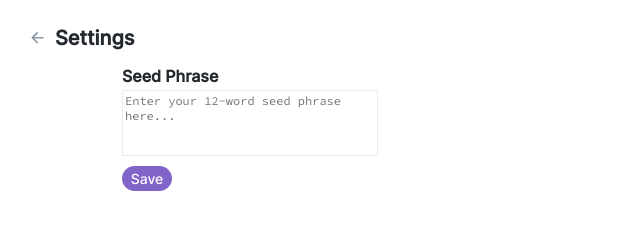
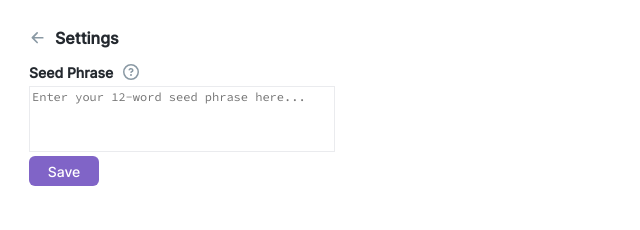
Before and after one commit to zachterrell57/menucaster, an Electron app: page settings.html in a window 1280 px wide. Shown: the whole page, without its empty margins (0-640 px from the left). Drawn offline with Linux system fonts and the light colour scheme.

Commit message:
maybe this worked

```diff
--- a/data.js
+++ b/data.js
@@ -1,11 +1,4 @@
 const { ethers } = require("ethers");
-
-document
-  .getElementById("seed-phrase-button")
-  .addEventListener("click", setSeedPhrase);
-
-let text = document.getElementById("mnemonic-textarea");
-text.value = localStorage.getItem("seedPhrase");
 
 function getPkeyFromMnemonic(mnemonic) {
   const hdNode = ethers.utils.HDNode.fromMnemonic(mnemonic).derivePath(
@@ -14,6 +7,10 @@ function getPkeyFromMnemonic(mnemonic) {
 
   return hdNode.privateKey;
 }
+
+document
+  .getElementById("seed-phrase-button")
+  .addEventListener("click", setSeedPhrase);
 
 function setSeedPhrase() {
   let textarea = document.getElementById("mnemonic-textarea");
@@ -42,3 +39,9 @@ function setSeedPhrase() {
   }
   localStorage.setItem("privateKey", pkey);
 }
+
+document.getElementById("seed-phrase-info").addEventListener("click", () => {
+  alert(
+    "The 12-word recovery phrase associated with your Farcaster Ethereum address and username. Use this to sign in to Menucaster. Your seed phrase is only stored locally, and is not sent to any server."
+  );
+});
--- a/settings.html
+++ b/settings.html
@@ -39,14 +39,36 @@
       </div>
       <div class="items">
         <div class="seed-phrase-input">
-          <h2 class="section-title">Seed Phrase</h2>
+          <div class="section-header">
+            <h2 class="section-title">Seed Phrase</h2>
+            <button
+              type="button"
+              class="seed-phrase-info"
+              id="seed-phrase-info"
+            >
+              <svg
+                aria-hidden="true"
+                role="img"
+                class="octicon octicon-question"
+                viewBox="0 0 16 16"
+                width="16"
+                height="16"
+                fill="currentColor"
+              >
+                <path
+                  fill-rule="evenodd"
+                  d="M8 1.5a6.5 6.5 0 100 13 6.5 6.5 0 000-13zM0 8a8 8 0 1116 0A8 8 0 010 8zm9 3a1 1 0 11-2 0 1 1 0 012 0zM6.92 6.085c.081-.16.19-.299.34-.398.145-.097.371-.187.74-.187.28 0 .553.087.738.225A.613.613 0 019 6.25c0 .177-.04.264-.077.318a.956.956 0 01-.277.245c-.076.051-.158.1-.258.161l-.007.004a7.728 7.728 0 00-.313.195 2.416 2.416 0 00-.692.661.75.75 0 001.248.832.956.956 0 01.276-.245 6.3 6.3 0 01.26-.16l.006-.004c.093-.057.204-.123.313-.195.222-.149.487-.355.692-.662.214-.32.329-.702.329-1.15 0-.76-.36-1.348-.863-1.725A2.76 2.76 0 008 4c-.631 0-1.155.16-1.572.438-.413.276-.68.638-.849.977a.75.75 0 101.342.67z"
+                ></path>
+              </svg>
+            </button>
+          </div>
           <textarea
             class="mnemonic-textarea"
             id="mnemonic-textarea"
             placeholder="Enter your 12-word seed phrase here..."
           ></textarea>
           <div class="bottom-area">
-            <button type="button" id="seed-phrase-button">
+            <button type="button" class="button" id="seed-phrase-button">
               <span class="seed-phrase-button-text">Save</span>
             </button>
             <div class="confirmation-message">
--- a/styles.css
+++ b/styles.css
@@ -45,18 +45,18 @@ body {
   border: solid 1px #edefef;
 }
 
-.cast-button {
+.button {
   width: 70px;
   height: 30px;
   border-radius: 6px;
-  margin-right: 45px;
+  margin-right: 25px;
   font-family: "Inter-Medium";
   color: white;
   background-color: #8064c7;
   border: none;
 }
 
-.cast-button:hover {
+.button:hover {
   cursor: pointer;
   background-color: #6944ba;
 }
@@ -107,17 +107,17 @@ body {
 /* Settings page */
 
 .title-area {
-  width: 100%;
   height: 50px;
   display: flex;
   align-items: center;
   flex-direction: row;
   align-items: center;
+  padding-left: 25px;
 }
 
 .title {
   font-family: "Inter-Medium";
-  font-size: 20px;
+  font-size: 16px;
   color: #24292f;
   margin-top: 25px;
   margin-bottom: 0px;
@@ -128,8 +128,7 @@ body {
   background-color: transparent;
   border: none;
   border-radius: 9999px;
-  padding: 0.25rem 0.25rem 0.25rem 0.25rem;
-  margin-left: 25px;
+  padding: 0.25rem;
   margin-top: 25px;
   color: #8a99a4;
 }
@@ -150,28 +149,45 @@ body {
 .items {
   display: flex;
   flex-direction: row;
-  justify-content: center;
-  padding: 0.25rem;
+  justify-content: flex-start;
+  padding-left: 25px;
+  margin-left: 0.25rem;
+}
+
+.section-header {
+  display: flex;
+  flex-direction: row;
+  align-items: center;
+}
+
+.seed-phrase-info {
+  background-color: transparent;
+  border: none;
+  padding: 0;
+  margin: 0;
+  height: 1.75rem;
+  width: 1.75rem;
+  border-radius: 9999px;
+  color: #8a99a4;
+  margin-top: 8px;
+}
+
+.octicon-question {
+  display: inline-block;
+  user-select: none;
+  vertical-align: text-bottom;
+  overflow: visible;
+}
+
+.seed-phrase-info:hover {
+  cursor: pointer;
+  background-color: #eaebee;
+  color: #24292f;
 }
 
 .seed-phrase-input {
   display: flex;
   flex-direction: column;
-}
-
-#seed-phrase-button {
-  padding: 0.25rem;
-  background-color: #8064c7;
-  color: white;
-  border: none;
-  width: 50px;
-  margin-top: 10px;
-  border-radius: 9999px;
-}
-
-#seed-phrase-button:hover {
-  cursor: pointer;
-  background-color: #6944ba;
 }
 
 .seed-phrase-button-text {
@@ -182,11 +198,11 @@ body {
 
 .section-title {
   font-family: "Inter-Medium";
-  font-size: 16px;
+  font-size: 14px;
   color: #24292f;
   margin-top: 8px;
   margin-bottom: 0px;
-  padding: 0.25rem 0.25rem 0.25rem 0;
+  padding: 0.25rem 0.25rem 0.25rem 0rem;
 }
 
 .mnemonic-textarea {
@@ -195,13 +211,17 @@ body {
   resize: none;
   font-family: "Source-Code-Pro-Regular";
   font-size: 12px;
-  width: 250px;
+  width: 300px;
   height: 60px;
 }
 
 .bottom-area {
   display: flex;
   flex-direction: row;
+}
+
+#seed-phrase-button {
+  margin-top: 0.25rem;
 }
 
 .confirmation-message {
```
Also changed, not shown: cast.js (+25 -0 lines), forge.config.js (added, +42 -0 lines), index.html (+1 -1 lines), package.json (+18 -4 lines), 2 other files.
